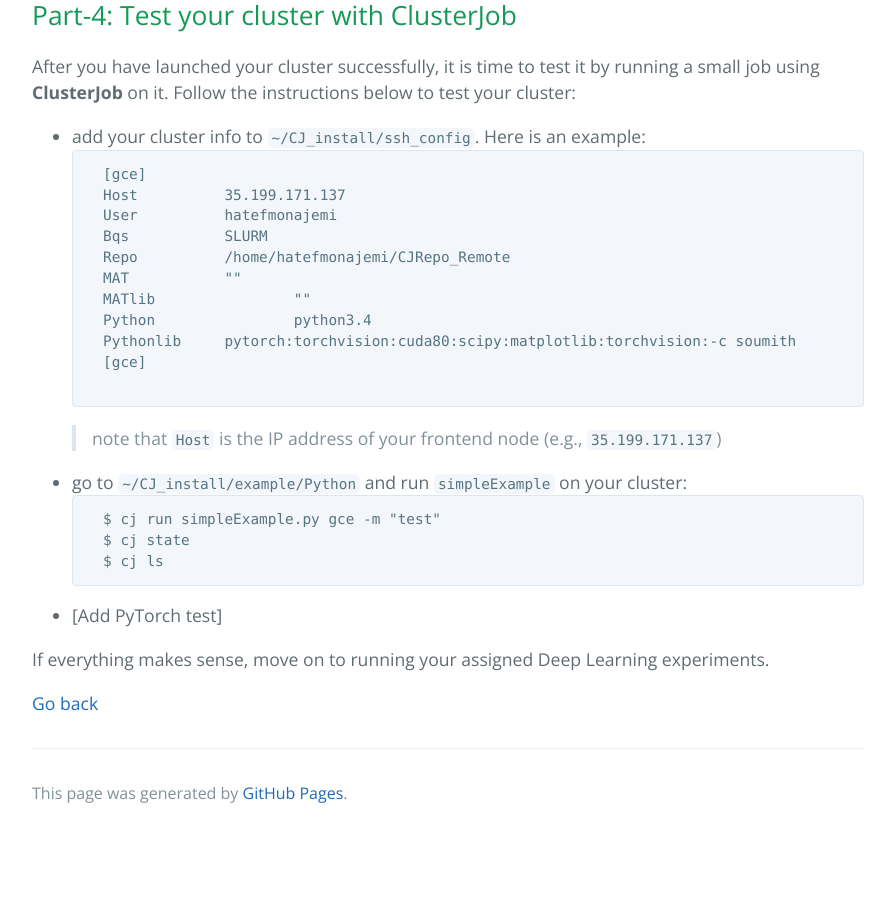
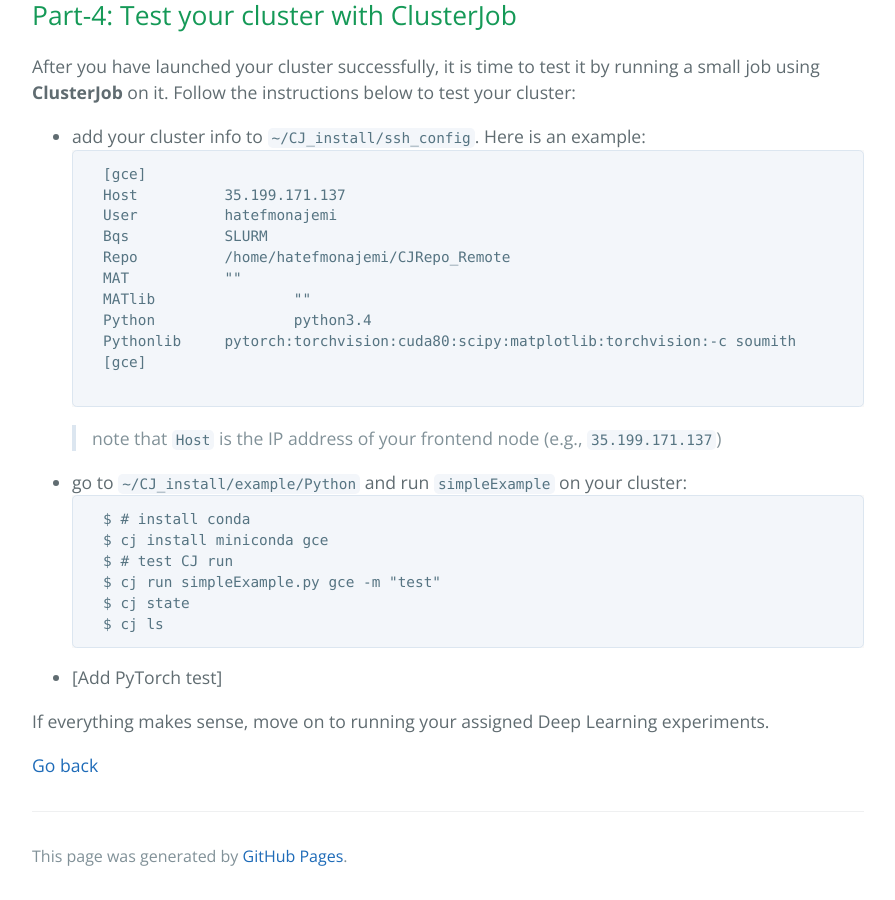
Before and after one commit to stats285/stats285.github.io, a Jekyll site: the page built from assets/assignments/02/assignment2.md, in a window 1280 px wide and 900 px high, scrolled down 5366 px. Shown: the whole window, without its empty margins (192-1087 px from the left). Built offline with Jekyll 4.4.1, drawn with Linux system fonts in a browser that asks for light colours; the repository's description, which GitHub fills in, is left out; our own code applies the rules of GitHub Pages for plain Markdown files; before the commit the page ends 6203 px from its top, so only the background shows below that.

Commit message:
added conda

````diff
--- a/assets/assignments/02/assignment2.md
+++ b/assets/assignments/02/assignment2.md
@@ -218,6 +218,9 @@
 
 * go to `~/CJ_install/example/Python` and run `simpleExample` on your cluster:
 	```
+	$ # install conda
+	$ cj install miniconda gce
+	$ # test CJ run
 	$ cj run simpleExample.py gce -m "test"
 	$ cj state
 	$ cj ls
````
